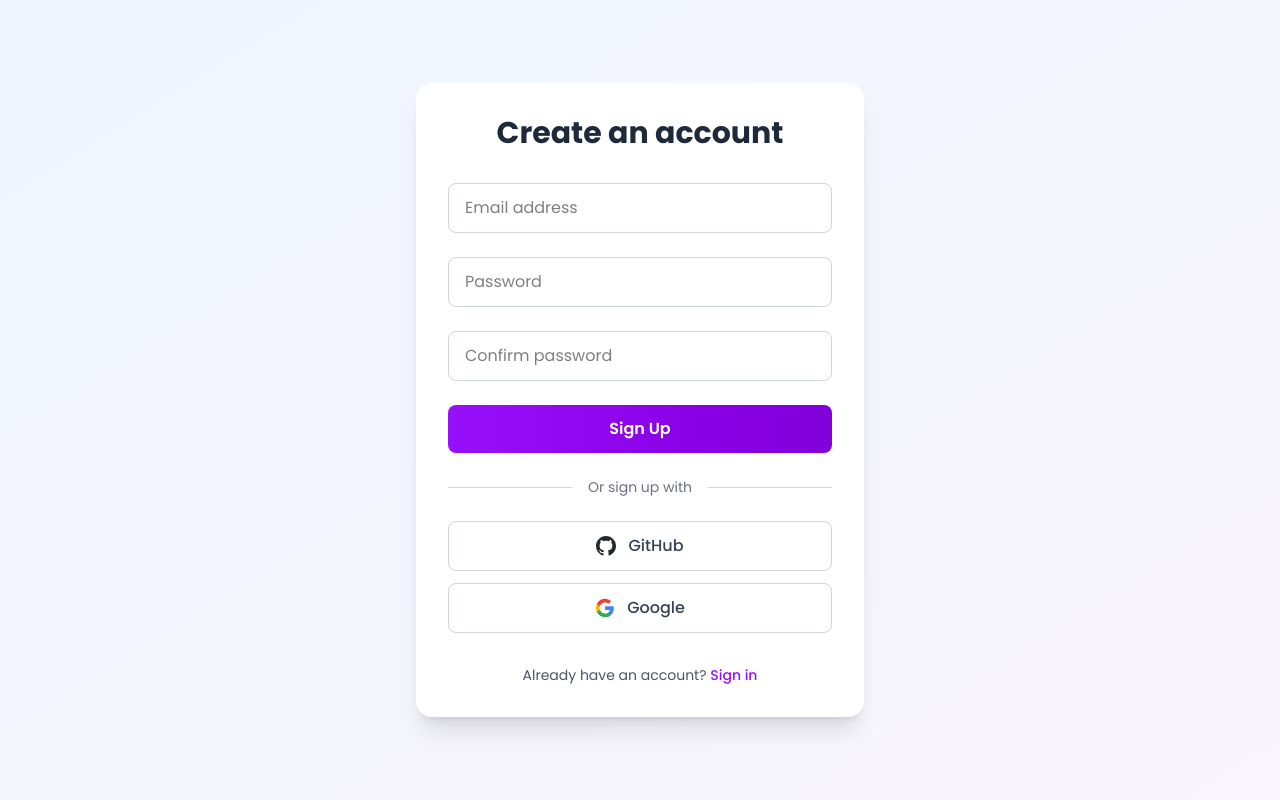
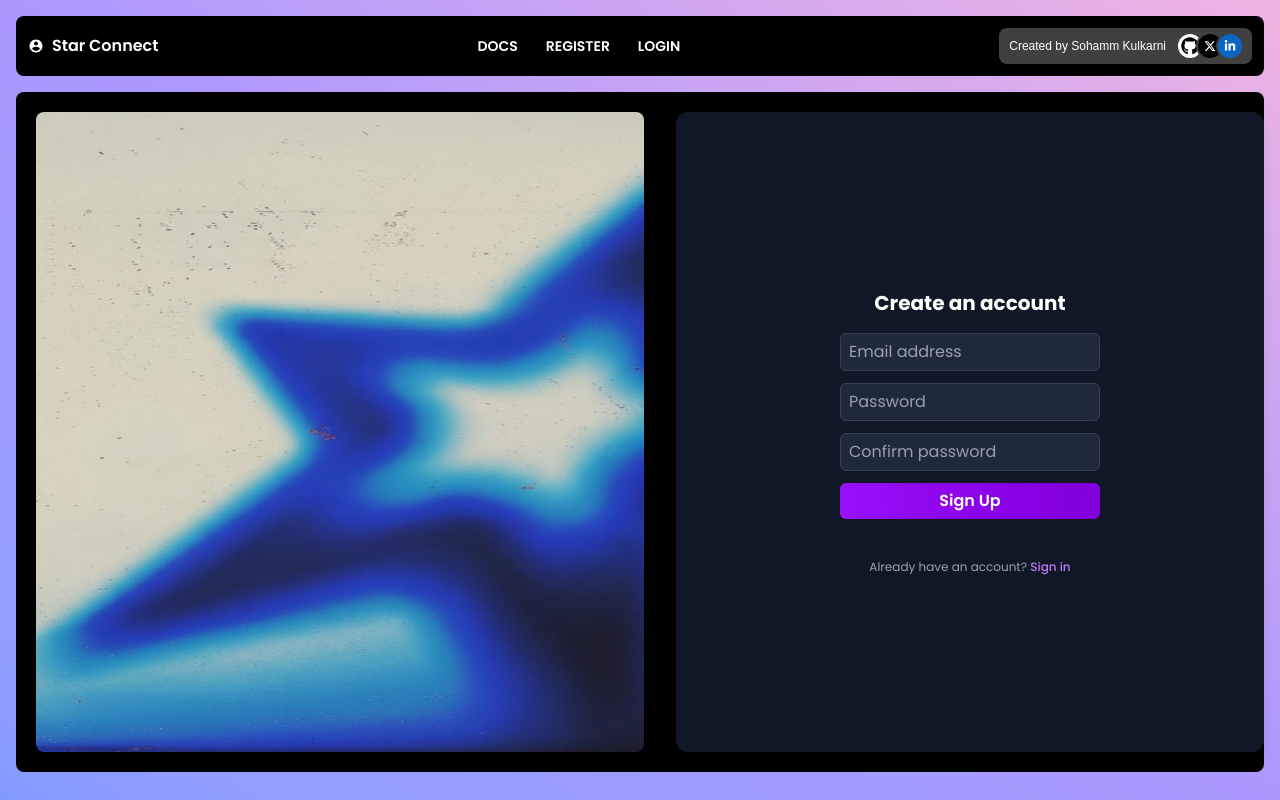
Before and after one commit to sohammk08/starconnect, a React (Vite) app: page /new in a window 1280 px wide. Built offline with nearby package versions, Linux system fonts and the light colour scheme; a web font is replaced by a local one.

Commit message:
ui/ux: Base design for login/register done

```diff
--- a/src/App.jsx
+++ b/src/App.jsx
@@ -14,7 +14,7 @@ function App() {
   return (
     <div className="flex h-screen w-screen">
       <Router>
-        <div className="flex h-screen w-screen bg-gray-100 dark:bg-black">
+        <div className="flex h-screen w-screen bg-linear-to-tr from-[#0033ff]/50 via-[#977dff]/80 to-[#f1b2e1] dark:bg-black">
           {userState && <Nav />}
           <div className="grow items-center">
             <Routes>
--- a/src/components/Nav.jsx
+++ b/src/components/Nav.jsx
@@ -7,7 +7,10 @@ function Nav() {
 
   return (
     <div className="flex bg-black p-3 justify-between w-full rounded-lg">
-      <h2 className="text-white font-semibold flex items-center">
+      <h2
+        className="text-white font-semibold flex items-center cursor-pointer"
+        onClick={() => navigate("/")}
+      >
         <IoMdContact className="mr-2" />
         Star Connect
       </h2>
--- a/src/pages/Login.jsx
+++ b/src/pages/Login.jsx
@@ -1,9 +1,76 @@
 import React from "react";
+import Nav from "../components/Nav";
+import { FiStar } from "react-icons/fi";
+import { FaStar } from "react-icons/fa";
 
 function Login() {
   return (
-    <div>Login</div>
-  )
+    <div className="mx-4 mt-4">
+      <Nav />
+      <div className="flex h-[85vh] bg-black items-center mt-4 rounded-lg">
+        <img
+          src="/image.png"
+          className="h-[80vh] aspect-19/20 rounded-lg ml-5"
+          alt=""
+        />
+        <form className=" flex flex-col w-4xl h-[80vh] p-8 rounded-xl justify-center items-center shadow-lg ml-8 bg-gray-900">
+          <h2 className="text-center text-xl font-bold mb-4 text-white">
+            Log In
+          </h2>
+
+          <div className="mb-3">
+            <input
+              type="email"
+              placeholder="Email address"
+              className="w-65 px-2 py-1.5 rounded-md border border-gray-700 bg-gray-800 text-white placeholder-gray-400 focus:outline-none focus:ring-1 focus:ring-purple-500 focus:border-transparent transition"
+              required
+            />
+          </div>
+
+          <div className="mb-3">
+            <input
+              type="password"
+              placeholder="Password"
+              className="w-65 px-2 py-1.5 rounded-md border border-gray-700 bg-gray-800 text-white placeholder-gray-400 focus:outline-none focus:ring-1 focus:ring-purple-500 focus:border-transparent transition"
+              required
+            />
+          </div>
+
+          <div className="mb-3">
+            <input
+              type="password"
+              placeholder="Confirm password"
+              className="w-65 px-2 py-1.5 rounded-md border border-gray-700 bg-gray-800 text-white placeholder-gray-400 focus:outline-none focus:ring-1 focus:ring-purple-500 focus:border-transparent transition"
+              required
+            />
+          </div>
+
+          <button
+            type="submit"
+            className="w-65 py-1.5 px-2 rounded-md text-white font-semibold bg-linear-to-r from-purple-600 to-purple-700 hover:from-purple-700 hover:to-purple-800 transition duration-200 mb-3"
+          >
+            Sign In
+          </button>
+
+          <div className="relative mb-3">
+            <div className="absolute inset-0 flex items-center">
+              <div className="w-full border-t border-gray-700"></div>
+            </div>
+          </div>
+
+          <p className="text-center text-xs text-gray-400 mt-4">
+            Don't have an account?{" "}
+            <a
+              href="/login"
+              className="text-purple-400 hover:text-purple-300 font-medium"
+            >
+              Sign Up
+            </a>
+          </p>
+        </form>
+      </div>
+    </div>
+  );
 }
 
 export default Login;
--- a/src/pages/Register.jsx
+++ b/src/pages/Register.jsx
@@ -1,89 +1,75 @@
 import React from "react";
+import Nav from "../components/Nav";
+import { FiStar } from "react-icons/fi";
+import { FaStar } from "react-icons/fa";
 
 function Register() {
   return (
-    <div className="min-h-screen flex items-center justify-center bg-gradient-to-br from-blue-50 to-purple-50">
-      <form className="w-full max-w-md mx-4 p-8 rounded-2xl bg-white shadow-xl">
-        <h2 className="text-center text-3xl font-bold mb-8 text-gray-800">
+    <div className="mx-4 mt-4">
+      <Nav />
+      <div className="flex h-[85vh] bg-black items-center mt-4 rounded-lg">
+        <img
+          src="/image.png"
+          className="h-[80vh] aspect-19/20 rounded-lg ml-5"
+          alt=""
+        />
+        <form className=" flex flex-col w-4xl h-[80vh] p-8 rounded-xl justify-center items-center shadow-lg ml-8 bg-gray-900">
+          <h2 className="text-center text-xl font-bold mb-4 text-white">
             Create an account
           </h2>
 
-        <div className="mb-6">
+          <div className="mb-3">
             <input
               type="email"
               placeholder="Email address"
-            className="w-full px-4 py-3 rounded-lg border border-gray-300 focus:outline-none focus:ring-2 focus:ring-purple-500 focus:border-transparent transition"
+              className="w-65 px-2 py-1.5 rounded-md border border-gray-700 bg-gray-800 text-white placeholder-gray-400 focus:outline-none focus:ring-1 focus:ring-purple-500 focus:border-transparent transition"
               required
             />
           </div>
 
-        <div className="mb-6">
+          <div className="mb-3">
             <input
               type="password"
               placeholder="Password"
-            className="w-full px-4 py-3 rounded-lg border border-gray-300 focus:outline-none focus:ring-2 focus:ring-purple-500 focus:border-transparent transition"
+              className="w-65 px-2 py-1.5 rounded-md border border-gray-700 bg-gray-800 text-white placeholder-gray-400 focus:outline-none focus:ring-1 focus:ring-purple-500 focus:border-transparent transition"
               required
             />
           </div>
 
-        <div className="mb-6">
+          <div className="mb-3">
             <input
               type="password"
               placeholder="Confirm password"
-            className="w-full px-4 py-3 rounded-lg border border-gray-300 focus:outline-none focus:ring-2 focus:ring-purple-500 focus:border-transparent transition"
+              className="w-65 px-2 py-1.5 rounded-md border border-gray-700 bg-gray-800 text-white placeholder-gray-400 focus:outline-none focus:ring-1 focus:ring-purple-500 focus:border-transparent transition"
               required
             />
           </div>
 
           <button
             type="submit"
-          className="w-full py-3 px-4 rounded-lg text-white font-semibold bg-gradient-to-r from-purple-600 to-purple-700 hover:from-purple-700 hover:to-purple-800 transition duration-200 mb-6"
+            className="w-65 py-1.5 px-2 rounded-md text-white font-semibold bg-linear-to-r from-purple-600 to-purple-700 hover:from-purple-700 hover:to-purple-800 transition duration-200 mb-3"
           >
             Sign Up
           </button>
 
-        <div className="relative mb-6">
+          <div className="relative mb-3">
             <div className="absolute inset-0 flex items-center">
-            <div className="w-full border-t border-gray-300"></div>
-          </div>
-          <div className="relative flex justify-center text-sm">
-            <span className="px-4 bg-white text-gray-500">Or sign up with</span>
+              <div className="w-full border-t border-gray-700"></div>
             </div>
           </div>
 
-        <div className="space-y-3">
-          <button
-            type="button"
-            className="w-full py-3 px-4 rounded-lg border border-gray-300 bg-white hover:bg-gray-50 font-medium text-gray-700 transition flex items-center justify-center gap-3"
+          <p className="text-center text-xs text-gray-400 mt-4">
+            Already have an account?{" "}
+            <a
+              href="/login"
+              className="text-purple-400 hover:text-purple-300 font-medium"
             >
-            <svg className="w-5 h-5" viewBox="0 0 24 24">
-              <path fill="#24292f" d="M12 0c-6.626 0-12 5.373-12 12 0 5.302 3.438 9.8 8.207 11.387.599.111.793-.261.793-.577v-2.234c-3.338.726-4.033-1.416-4.033-1.416-.546-1.387-1.333-1.756-1.333-1.756-1.089-.745.083-.729.083-.729 1.205.084 1.839 1.237 1.839 1.237 1.07 1.834 2.807 1.304 3.492.997.107-.775.418-1.305.762-1.604-2.665-.305-5.467-1.334-5.467-5.931 0-1.311.469-2.381 1.236-3.221-.124-.303-.535-1.524.117-3.176 0 0 1.008-.322 3.301 1.23.957-.266 1.983-.399 3.003-.404 1.02.005 2.047.138 3.006.404 2.291-1.552 3.297-1.23 3.297-1.23.653 1.653.242 2.874.118 3.176.77.84 1.235 1.911 1.235 3.221 0 4.609-2.807 5.624-5.479 5.921.43.372.823 1.102.823 2.222v3.293c0 .319.192.694.801.576 4.765-1.589 8.199-6.086 8.199-11.386 0-6.627-5.373-12-12-12z"/>
-            </svg>
-            GitHub
-          </button>
-
-          <button
-            type="button"
-            className="w-full py-3 px-4 rounded-lg border border-gray-300 bg-white hover:bg-gray-50 font-medium text-gray-700 transition flex items-center justify-center gap-3"
-          >
-            <svg className="w-5 h-5" viewBox="0 0 24 24">
-              <path fill="#4285f4" d="M22.56 12.25c0-.78-.07-1.53-.2-2.25H12v4.26h5.92c-.26 1.37-1.04 2.53-2.21 3.31v2.77h3.57c2.08-1.92 3.28-4.74 3.28-8.09z"/>
-              <path fill="#34a853" d="M12 23c2.97 0 5.46-.98 7.28-2.66l-3.57-2.77c-.98.66-2.23 1.06-3.71 1.06-2.86 0-5.29-1.93-6.16-4.53H2.18v2.84C3.99 20.53 7.7 23 12 23z"/>
-              <path fill="#fbbc05" d="M5.84 14.09c-.22-.66-.35-1.36-.35-2.09s.13-1.43.35-2.09V7.07H2.18C1.43 8.55 1 10.22 1 12s.43 3.45 1.18 4.93l2.85-2.22.81-.62z"/>
-              <path fill="#ea4335" d="M12 5.38c1.62 0 3.06.56 4.21 1.64l3.15-3.15C17.45 2.09 14.97 1 12 1 7.7 1 3.99 3.47 2.18 7.07l3.66 2.84c.87-2.6 3.3-4.53 6.16-4.53z"/>
-            </svg>
-            Google
-          </button>
-        </div>
-
-        <p className="text-center text-sm text-gray-600 mt-8">
-          Already have an account?{" "}
-          <a href="/login" className="text-purple-600 hover:text-purple-700 font-medium">
               Sign in
             </a>
           </p>
         </form>
       </div>
+    </div>
   );
 }
 
```
Also changed, not shown: public/image.png (added). Lines whose indentation alone changed are shown as unchanged.
